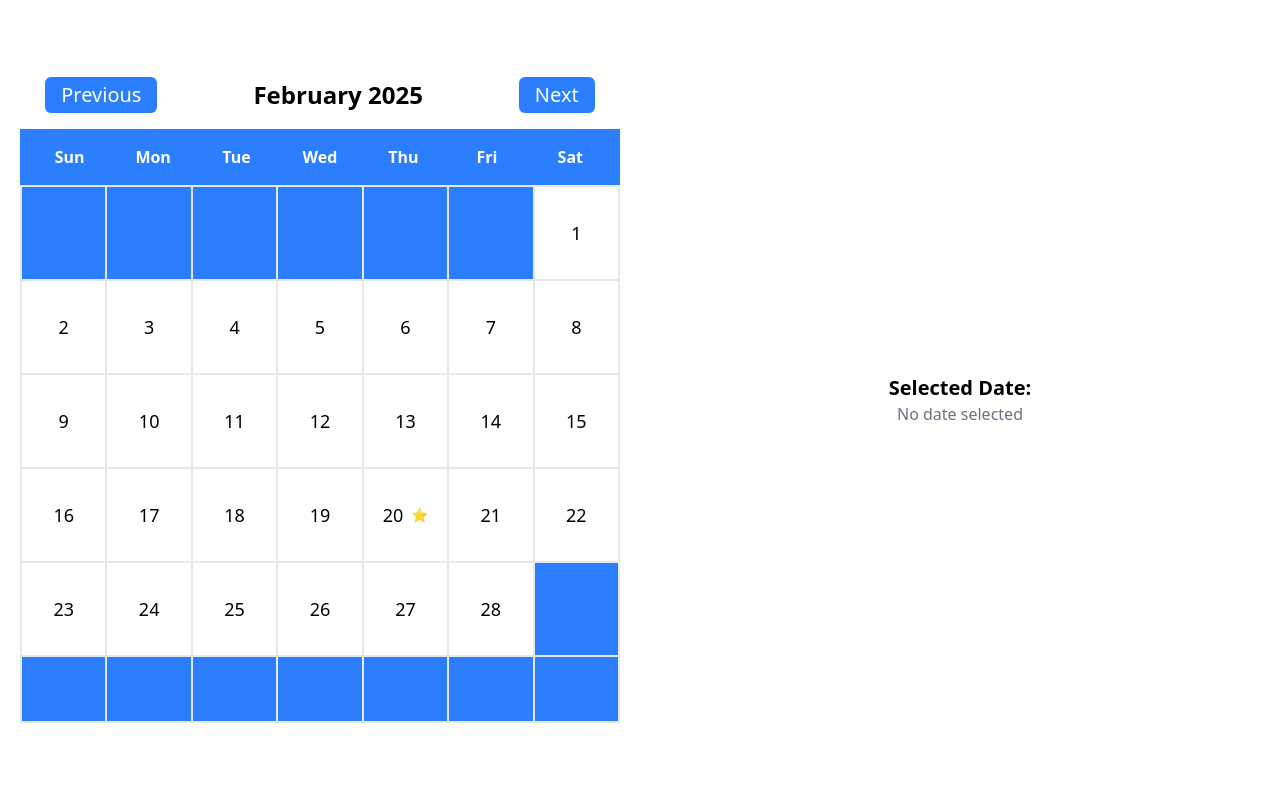
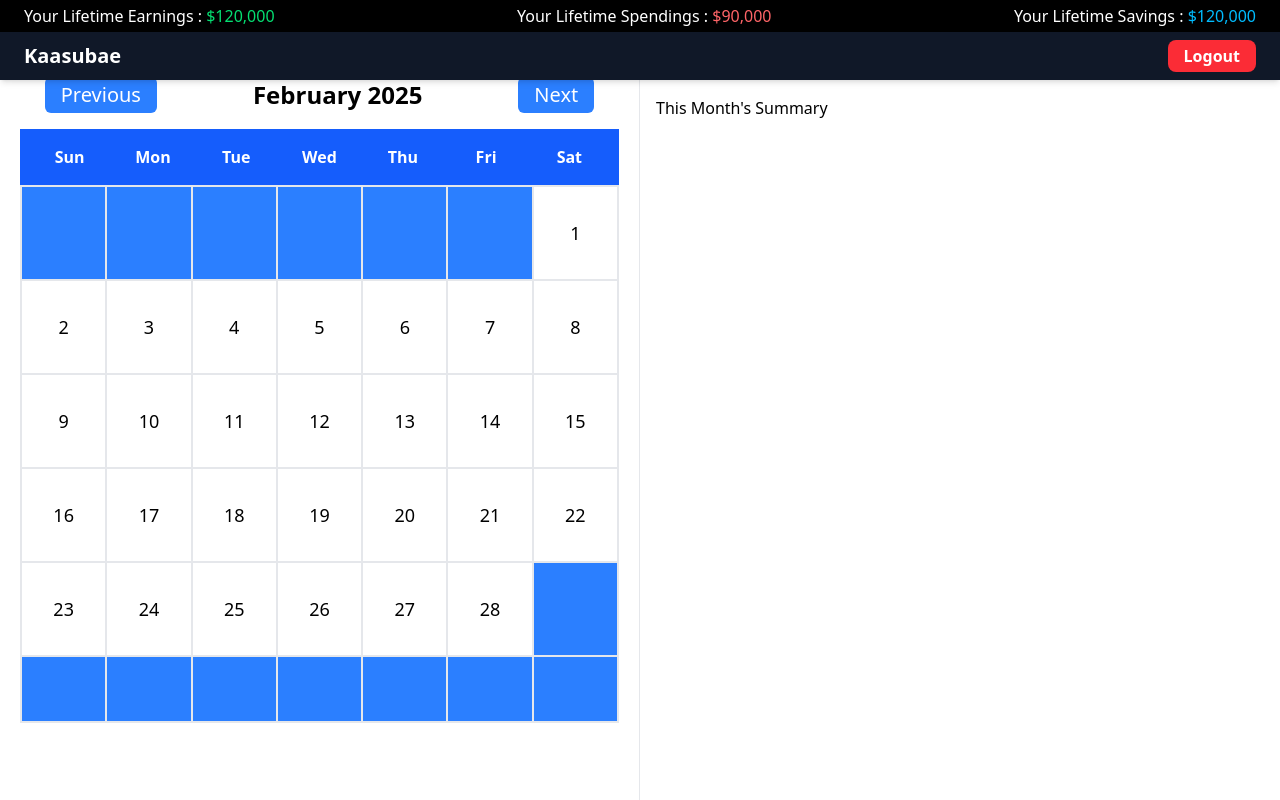
Before and after one commit to dk000018/kaasubae_fe, an Angular app: page / in a window 1280 px wide. Built offline with nearby package versions, Linux system fonts and the light colour scheme.

Commit message:
NavBar Done and Basic Summary Started

```diff
--- a/src/app/app.component.html
+++ b/src/app/app.component.html
@@ -1,5 +1,6 @@
+<app-navbar></app-navbar>
 <div class="flex">
-  <div class="w-1/2">
+  <div class="w-1/2 border-r border-r-gray-200">
     <app-calendar (dateSelected)="onDateSelected($event)"></app-calendar>
   </div>
   <div class="w-1/2">
--- a/src/app/app.component.ts
+++ b/src/app/app.component.ts
@@ -1,12 +1,13 @@
 import { Component, signal } from '@angular/core';
 import { CalendarComponent } from './components/calendar/calendar.component';
 import { DailydayComponent } from './components/dailyday/dailyday.component';
+import { NavbarComponent } from "./components/navbar/navbar.component";
 
 @Component({
   selector: 'app-root',
   standalone: true,
   templateUrl: './app.component.html',
-  imports: [CalendarComponent, DailydayComponent],
+  imports: [CalendarComponent, DailydayComponent, NavbarComponent],
 })
 export class AppComponent {
   selectedDate = signal<string | null>(null);
--- a/src/app/components/calendar/calendar.component.html
+++ b/src/app/components/calendar/calendar.component.html
@@ -19,7 +19,7 @@
     </button>
   </div>
 
-  <div class="grid grid-cols-7 w-full bg-blue-500 text-white p-2 text-center">
+  <div class="grid grid-cols-7 w-full bg-blue-600 text-white p-2 text-center">
     <div *ngFor="let day of daysOfWeek" class="p-2 font-semibold">
       {{ day }}
     </div>
@@ -39,10 +39,6 @@
       <div>
         {{ day ? day : "" }}
       </div>
-
-      <span *ngIf="day === currentDateDD" class="ml-2 text-sm font-semibold"
-        >⭐</span
-      >
     </div>
   </div>
 </div>
--- a/src/app/components/calendar/calendar.component.ts
+++ b/src/app/components/calendar/calendar.component.ts
@@ -11,7 +11,7 @@ import {
   selector: 'app-calendar',
   standalone: true,
   templateUrl: './calendar.component.html',
-  imports: [NgFor, NgIf],
+  imports: [NgFor],
 })
 export class CalendarComponent {
   daysOfWeek = ['Sun', 'Mon', 'Tue', 'Wed', 'Thu', 'Fri', 'Sat'];
--- a/src/app/components/dailyday/dailyday.component.html
+++ b/src/app/components/dailyday/dailyday.component.html
@@ -1,9 +1,13 @@
-<div class="w-full h-screen flex flex-col items-center justify-center">
+<div
+  class="w-full h-screen flex flex-col items-center justify-center"
+  *ngIf="selectedDate; else noDate"
+>
   <h2 class="text-xl font-bold">Selected Date:</h2>
-  <p class="text-2xl mt-2" *ngIf="selectedDate; else noDate">
+  <p class="text-2xl mt-2">
     {{ selectedDate }}
   </p>
-  <ng-template #noDate>
-    <p class="text-gray-500">No date selected</p>
-  </ng-template>
 </div>
+
+<ng-template #noDate>
+  <div class="mt-20 p-4">This Month's Summary</div>
+</ng-template>
--- /dev/null
+++ b/src/app/components/navbar/navbar.component.html
@@ -0,0 +1,17 @@
+<header class="fixed top-0 left-0 w-full">
+  <div class="flex items-center justify-between bg-black py-1 text-white px-6">
+    <p>Your Lifetime Earnings : <span class="text-green-400">$120,000</span></p>
+    <p>Your Lifetime Spendings : <span class="text-red-400">$90,000</span></p>
+    <p>Your Lifetime Savings : <span class="text-sky-400">$120,000</span></p>
+  </div>
+  <nav
+    class="bg-gray-900 text-white flex items-center justify-between px-6 py-2 shadow-md z-50"
+  >
+    <div class="flex-1 text-xl font-bold">Kaasubae</div>
+    <button
+      class="bg-red-500 hover:bg-red-600 text-white font-semibold py-1 px-4 rounded-lg transition duration-300"
+    >
+      Logout
+    </button>
+  </nav>
+</header>
```
Also changed, not shown: src/app/components/navbar/navbar.component.ts (added, +8 -0 lines).
